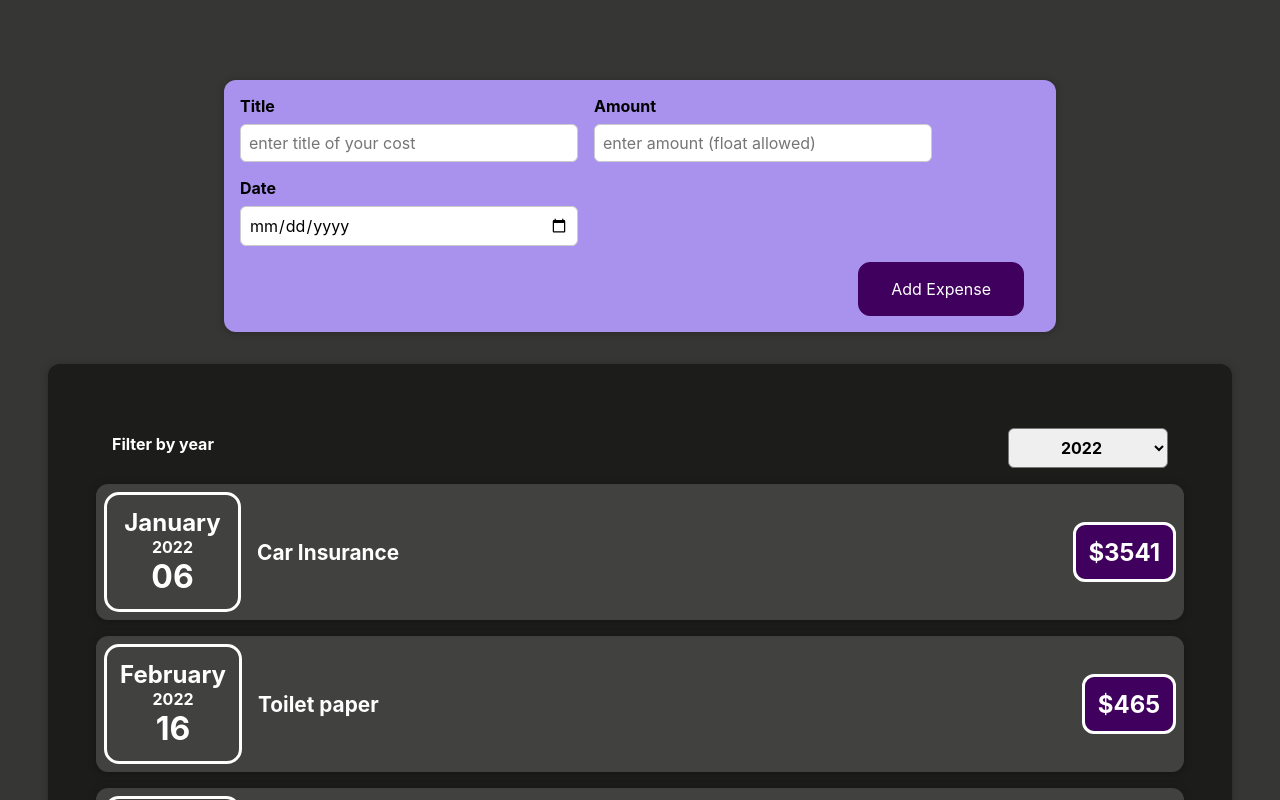
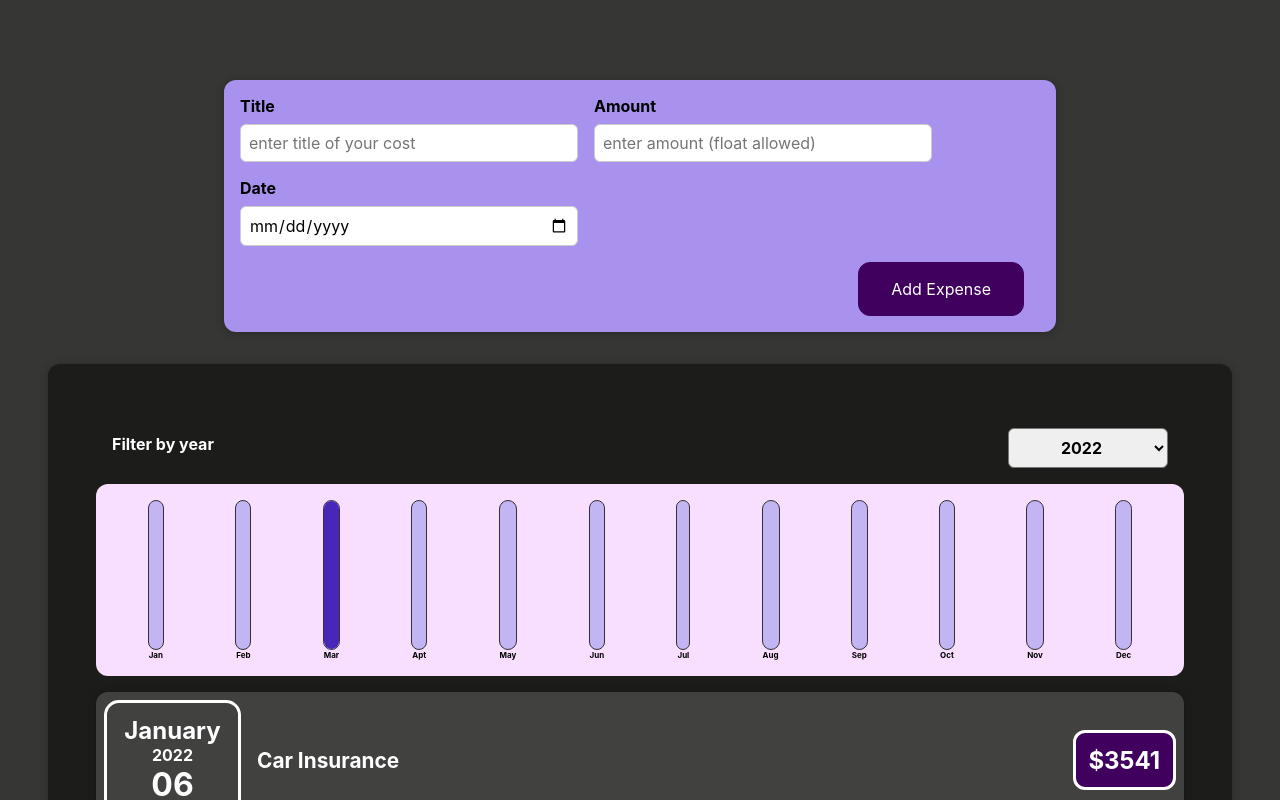
Before and after one commit to parvezaman/udemy-react-complete-guide, a React (Create React App) app: page / in a window 1280 px wide. Shown: the top 800 px of the page. Built offline with nearby package versions, Linux system fonts and the light colour scheme.

Commit message:
5/9 adding dynamic chart

```diff
--- /dev/null
+++ b/src/components/Chart/Chart.css
@@ -0,0 +1,9 @@
+.chart {
+  padding: 1rem;
+  border-radius: 12px;
+  background-color: #f8dfff;
+  text-align: center;
+  display: flex;
+  justify-content: space-around;
+  height: 10rem;
+}
--- /dev/null
+++ b/src/components/Chart/Chart.js
@@ -0,0 +1,21 @@
+import React from "react";
+import "./Chart.css";
+import ChartBars from "./ChartBars";
+const Chart = (props) => {
+  const dataPointValues = props.dataPoints.map((dataPoint) => dataPoint.value);
+  const totalMaximum = Math.max(...dataPointValues);
+  return (
+    <div className="chart">
+      {props.dataPoints.map((dataPoint) => (
+        <ChartBars
+          key={dataPoint.label}
+          value={dataPoint.value}
+          maxValue={totalMaximum}
+          label={dataPoint.label}
+        />
+      ))}
+    </div>
+  );
+};
+
+export default Chart;
--- /dev/null
+++ b/src/components/Chart/ChartBars.js
@@ -0,0 +1,22 @@
+import React from "react";
+import "./chartrBar.css";
+
+const ChartBars = (props) => {
+  let barFillHeight = "0%";
+  if (props.maxValue > 0) {
+    barFillHeight = Math.round(props.value / props.maxValue) * 100 + "%";
+  }
+  return (
+    <div className="chart-bar">
+      <div className="chart-bar__inner">
+        <div
+          className="chart-bar__fill"
+          style={{ height: barFillHeight }}
+        ></div>
+      </div>
+      <div className="chart-bar__label">{props.label}</div>
+    </div>
+  );
+};
+
+export default ChartBars;
--- /dev/null
+++ b/src/components/Chart/chartrBar.css
@@ -0,0 +1,30 @@
+.chart-bar {
+  height: 100%;
+  display: flex;
+  flex-direction: column;
+  align-items: center;
+}
+
+.chart-bar__inner {
+  height: 100%;
+  width: 100%;
+  border: 1px solid #313131;
+  border-radius: 12px;
+  background-color: #c3b4f3;
+  overflow: hidden;
+  display: flex;
+  flex-direction: column;
+  justify-content: flex-end;
+}
+
+.chart-bar__fill {
+  background-color: #4826b9;
+  width: 100%;
+  transition: all 0.3s ease-out;
+}
+
+.chart-bar__label {
+  font-weight: bold;
+  font-size: 0.5rem;
+  text-align: center;
+}
--- a/src/components/ExpenseItem/Expenses.js
+++ b/src/components/ExpenseItem/Expenses.js
@@ -4,6 +4,7 @@
 // import ExpenseItem from "./ExpenseItem";
 import ExpenseFilter from "./ExpenseFilter";
 import ExpensesList from "./ExpensesList";
+import ExpensesChart from "./ExpensesChart";
 
 const Expenses = (props) => {
   console.log(props.items);
@@ -86,6 +87,7 @@
  */}
       {/* the same thing we can do using && operator (line: 46-57) and pretty neat way by declaring variable before return*/}
       {/* {expensesContent} remember? we moved them into ExpenseList.js */}
+      <ExpensesChart expenses={filteredExpenses} />
       <ExpensesList items={filteredExpenses} />
     </Card>
   );
--- /dev/null
+++ b/src/components/ExpenseItem/ExpensesChart.js
@@ -0,0 +1,28 @@
+import React from "react";
+import Chart from "../Chart/Chart";
+
+const ExpensesChart = (props) => {
+  const chartDataPoints = [
+    { label: "Jan", value: 0 },
+    { label: "Feb", value: 0 },
+    { label: "Mar", value: 0 },
+    { label: "Apt", value: 0 },
+    { label: "May", value: 0 },
+    { label: "Jun", value: 0 },
+    { label: "Jul", value: 0 },
+    { label: "Aug", value: 0 },
+    { label: "Sep", value: 0 },
+    { label: "Oct", value: 0 },
+    { label: "Nov", value: 0 },
+    { label: "Dec", value: 0 },
+  ];
+
+  //   querying data from Expense.js as props`
+  for (const expense of props.expenses) {
+    const expenseMonth = expense.date.getMonth(); //starting at 0; january => 0
+    chartDataPoints[expenseMonth].value += expense.amount;
+  }
+  return <Chart dataPoints={chartDataPoints} />;
+};
+
+export default ExpensesChart;
```
